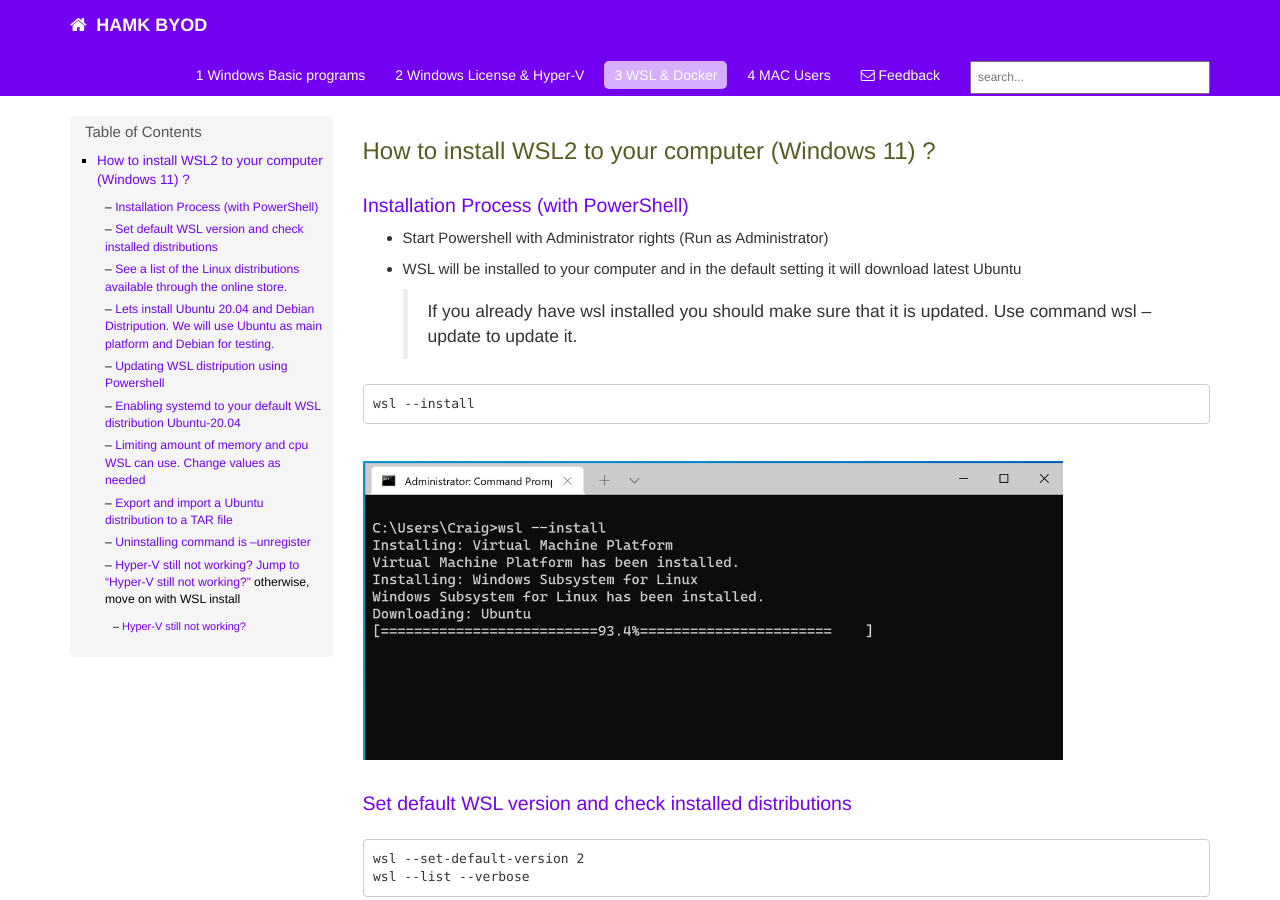
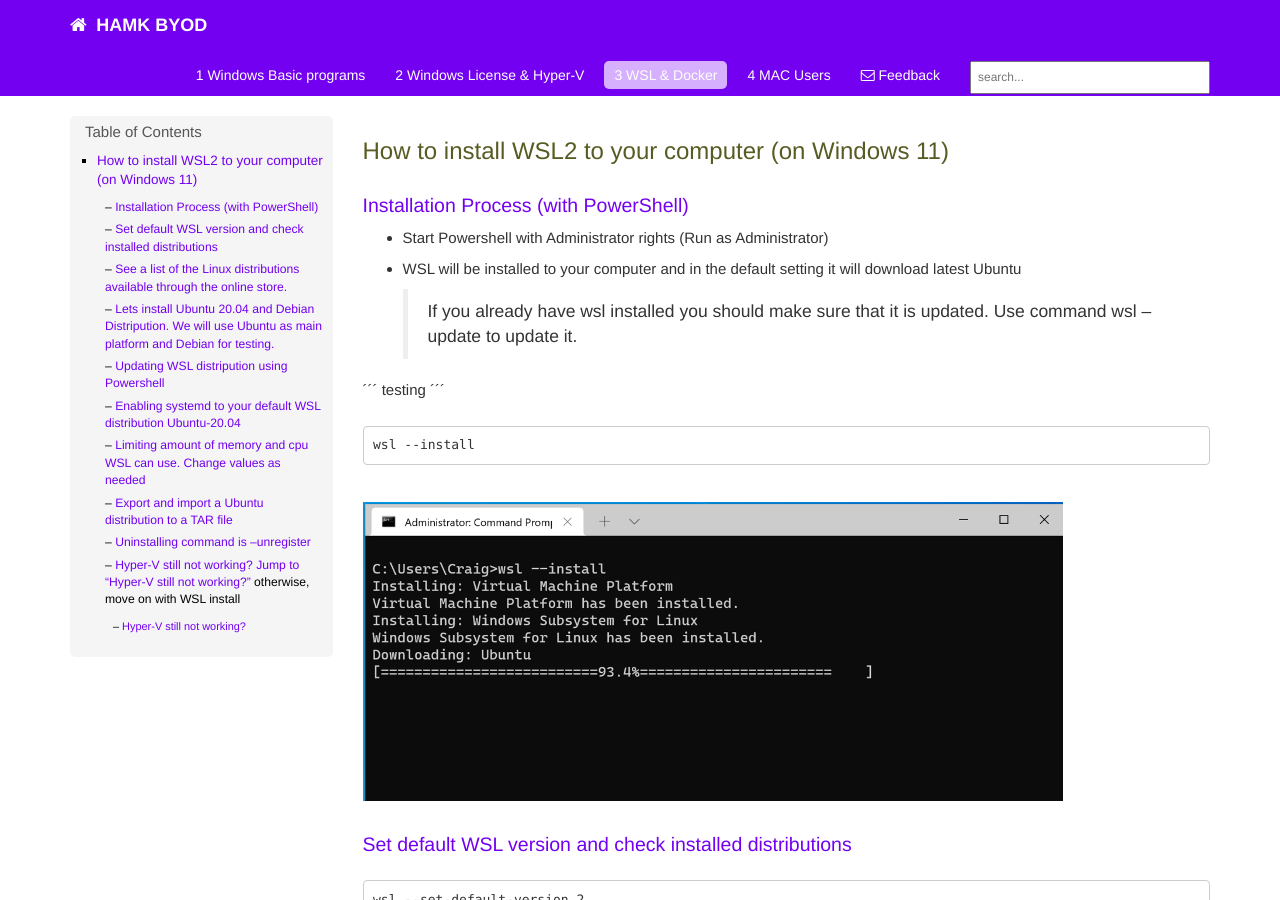
Before and after one commit to tkohonen/tkohonen.github.io, a Jekyll site: the page built from Windows_11_WSL.md, in a window 1280 px wide and 900 px high. Built offline with Jekyll 4.4.1, drawn with Linux system fonts in a browser that asks for light colours; our own code applies the rules of GitHub Pages for plain Markdown files; comment, search, counter and statistics services are not loaded.

Commit message:
WSL update testing

````diff
--- a/Windows_11_WSL.md
+++ b/Windows_11_WSL.md
@@ -1,11 +1,15 @@
 
-## How to install WSL2 to your computer  (Windows 11) ?
+## How to install WSL2 to your computer (on Windows 11)
 
 ### Installation Process (with PowerShell)
 * Start Powershell with Administrator rights (Run as Administrator)
 
 * WSL will be installed to your computer and in the default setting it will download latest Ubuntu
 > If you already have wsl installed you should make sure that it is updated. Use command wsl --update to update it.
+
+´´´
+testing
+´´´
 
 ```
 wsl --install
````
